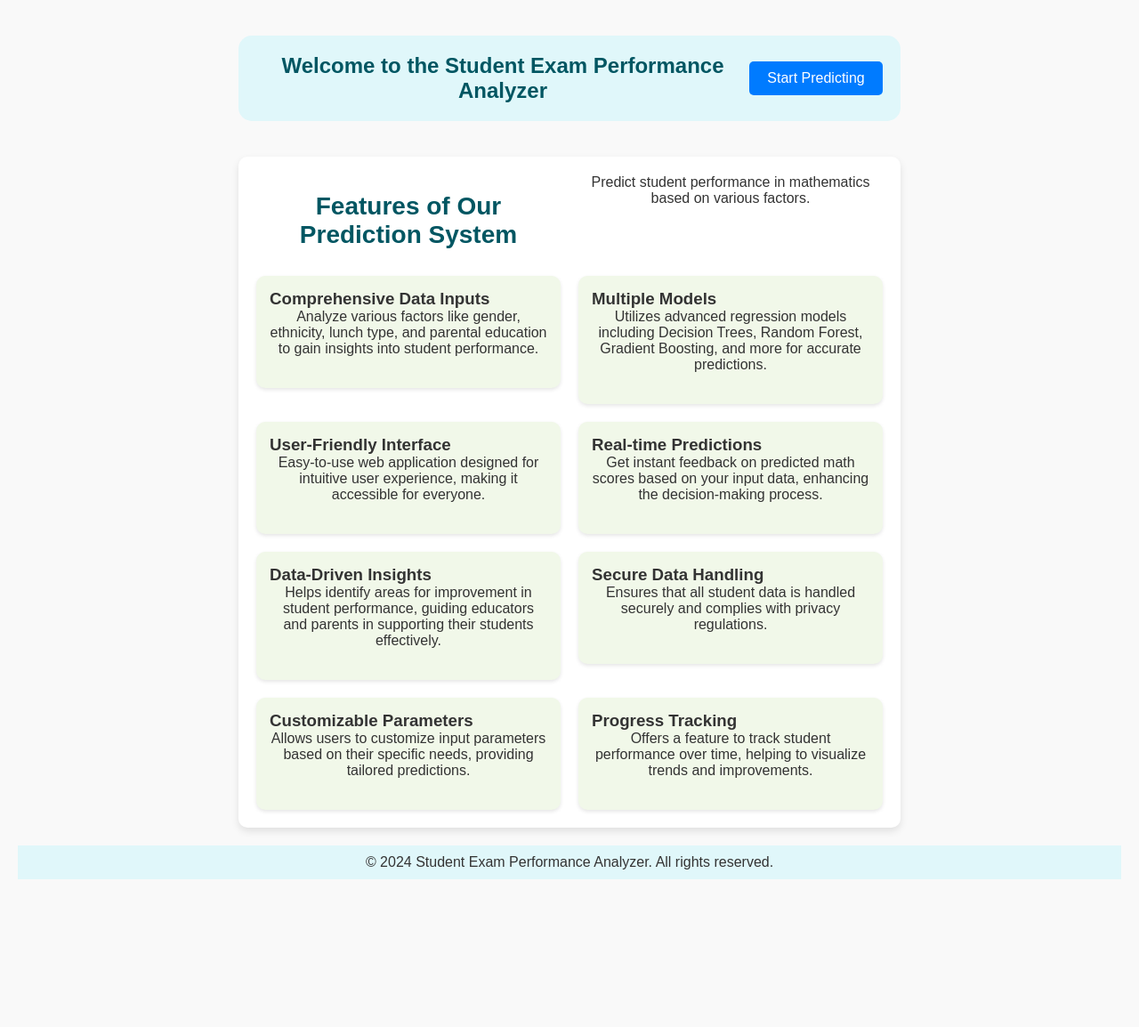
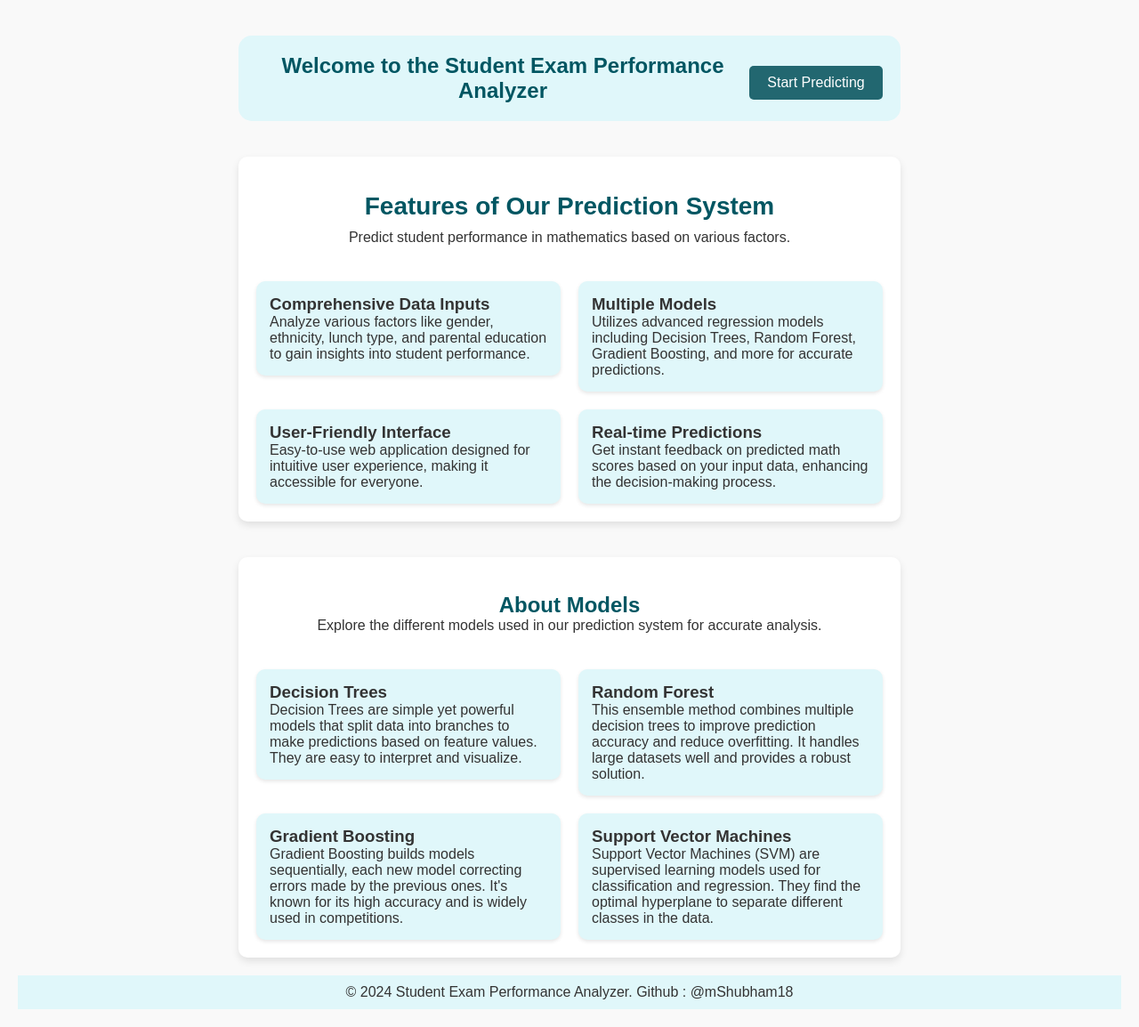
Before and after one commit to mShubham18/Student-Performance-Predictor, a Flask app: page / in a window 1280 px wide. Shown: the whole page at 89% size. Before the commit the page ends 988 px from the top, so only its background shows below. Run offline with Flask 3, Linux system fonts and the light colour scheme.

Commit message:
Completed the Frontend part of the WebAPp

```diff
--- a/static/predictdata.css
+++ b/static/predictdata.css
@@ -1,4 +1,8 @@
-/* predictdata.css */
+* {
+    box-sizing: border-box;
+    margin: 0;
+    padding: 0;
+}
 body {
     font-family: Arial, sans-serif;
     background-color: #f0f4f8;
@@ -6,68 +10,122 @@ body {
     margin: 0;
     padding: 20px;
 }
-
 .login {
+    width: 100%;
     max-width: 600px;
     margin: 50px auto;
-    padding: 20px;
+    padding: 30px;
     background-color: #fff;
     box-shadow: 0px 4px 10px rgba(0, 0, 0, 0.1);
     border-radius: 10px;
 }
-
 h1 {
     text-align: center;
     color: #2c3e50;
+    font-size: 1.9em;
 }
-
 form {
     margin-top: 20px;
 }
-
 .form-label {
     font-weight: bold;
     margin-bottom: 5px;
 }
-
 .mb-3 {
     margin-bottom: 15px;
 }
-
 .form-control {
     width: 100%;
-    padding: 10px;
+    padding: 12px;
     border-radius: 5px;
     border: 1px solid #ccc;
     margin-top: 5px;
+    box-sizing: border-box;
+    font-size: 1rem;
 }
-
 select.form-control, input.form-control {
-    height: 40px;
+    height: 45px;
     background-color: #f9f9f9;
 }
-
 select.form-control:focus, input.form-control:focus {
     border-color: #3498db;
     outline: none;
 }
-
 .btn {
-    background-color: #3498db;
+    background-color: #226770;
     color: #fff;
-    padding: 10px 15px;
+    padding: 15px;
     border: none;
     border-radius: 5px;
     cursor: pointer;
     width: 100%;
+    font-size: 1.2rem;
+    transition: background-color 0.3s ease;
 }
-
 .btn:hover {
-    background-color: #2980b9;
+    background-color: #2e8692;
 }
-
 h2 {
     text-align: center;
     margin-top: 20px;
-    color: #16a085;
+    color: #226770;
+    font-size: 1.5em;
 }
+.hero {
+    width: 100%;
+    max-width: 600px;
+    margin: 30px auto;
+    padding: 20px;
+    background-color: #e0f7fa;
+    border-radius: 10px;
+    text-align: center;
+}
+.hero h2 {
+    color: #2c3e50;
+    font-size: 1.8em;
+    margin-bottom: 10px;
+}
+.hero .btn {
+    margin-top: 10px;
+}
+@media screen and (max-width: 768px) {
+    .login {
+        max-width: 90%;
+        padding: 25px;
+    }
+    h1 {
+        font-size: 1.6em;
+    }
+    .form-control {
+        font-size: 1rem;
+        padding: 10px;
+    }
+    .btn {
+        padding: 12px;
+        font-size: 1.1rem;
+    }
+    .hero {
+        padding: 15px;
+    }
+    .hero h2 {
+        font-size: 1.5em;
+    }
+}
+@media screen and (max-width: 480px) {
+    .login {
+        max-width: 100%;
+        padding: 20px;
+        margin: 10px auto;
+    }
+    h1 {
+        font-size: 1.4em;
+    }
+    .form-control {
+        font-size: 0.9rem;
+        padding: 10px;
+    }
+    .btn {
+        padding: 10px;
+        font-size: 1rem;
+    }
+}
--- a/templates/index.html
+++ b/templates/index.html
@@ -5,13 +5,12 @@
     <meta charset="UTF-8">
     <meta name="viewport" content="width=device-width, initial-scale=1.0">
     <link rel="stylesheet" href="{{ url_for('static', filename='predictdata.css') }}">
-    <title>Student Exam Performance Analyzer</title>
+    <title>Student Exam Performance Predictor</title>
     <style>
-        /* Resetting some default margins and padding */
         * {
             margin: 0;
             padding: 0;
-            box-sizing: border-box; /* Ensure padding and borders don't affect width */
+            box-sizing: border-box;
         }
 
         body {
@@ -19,108 +18,138 @@
             background-color: #f9f9f9;
             display: flex;
             flex-direction: column;
-            min-height: 100vh; /* Full height for footer positioning */
+            min-height: 100vh;
         }
 
         .hero {
             display: flex;
             justify-content: space-between;
             align-items: center;
-            background-color: #e0f7fa; /* Light blue background */
+            background-color: #e0f7fa;
             border-radius: 15px;
             padding: 20px;
             margin: 20px auto;
-            width: 60%; /* Occupy only 60% of the screen width */
-            max-width: 1200px; /* Max width for larger screens */
+            width: 60%;
+            max-width: 1200px;
         }
 
         .hero h1 {
-            font-size: 24px; /* Increased size for better visibility */
-            margin: 0; /* Remove margin */
-            color: #005662; /* Darker shade for contrast */
+            font-size: 24px;
+            margin: 0;
+            color: #005662;
         }
 
         .btn {
             padding: 10px 20px;
-            background-color: #007bff; /* Bootstrap primary color */
+            background-color: #226770;
             color: white;
             border: none;
             border-radius: 5px;
             text-decoration: none;
             font-size: 16px;
-            max-width: 150px; /* Set a max-width for better appearance */
-            text-align: center; /* Center text inside button */
+            max-width: 150px;
+            text-align: center;
+        }
+        .btn:hover {
+            background-color: #2e8692;
         }
 
         .features {
             padding: 20px;
-            margin: 20px auto; /* Center the features box */
-            width: 60%; /* Match width with hero section */
-            max-width: 1200px; /* Max width for larger screens */
-            background-color: #ffffff; /* White background for features box */
+            margin: 20px auto;
+            width: 60%;
+            max-width: 1200px;
+            background-color: #ffffff;
             border-radius: 10px;
-            box-shadow: 0 4px 8px rgba(0, 0, 0, 0.1); /* Add shadow for depth */
-            flex-grow: 1; /* Allow this section to grow and push footer down */
-            display: grid; /* Use grid layout */
-            grid-template-columns: repeat(auto-fill, minmax(250px, 1fr)); /* Responsive grid */
-            gap: 20px; /* Gap between grid items */
-            align-items: start; /* Align items to the start for better spacing */
+            box-shadow: 0 4px 8px rgba(0, 0, 0, 0.1);
+            flex-grow: 1;
+            display: grid;
+            grid-template-columns: repeat(auto-fill, minmax(250px, 1fr));
+            gap: 20px;
+            align-items: start;
+        }
+
+        .features-header {
+            grid-column: span 2;
+            text-align: center;
+            margin-bottom: 20px;
+        }
+
+        .features-header h2 {
+            margin-bottom: 10px;
+            font-size: 28px;
+            color: #005662;
+        }
+
+        .features-header p {
+            font-size: 16px;
+            color: #333;
         }
 
         .feature-item {
-            background-color: #f1f8e9; /* Light green background for features */
+            background-color: #e0f7fa;
             border-radius: 10px;
             padding: 15px;
-            box-shadow: 0 2px 4px rgba(0, 0, 0, 0.1); /* Add shadow for depth */
-            display: flex; /* Flex for internal alignment */
-            flex-direction: column; /* Stack internal elements vertically */
-            justify-content: flex-start; /* Align items to the start */
-        }
-
-        .features h2 {
-            margin-bottom: 10px; /* Add spacing between heading and paragraph */
-            font-size: 28px; /* Font size for the main heading */
-            color: #005662; /* Darker shade for contrast */
-            text-align: center; /* Center the heading */
-        }
-
-        .features p {
-            margin-bottom: 20px; /* Spacing below the paragraph */
-            font-size: 16px; /* Font size for the paragraph */
-            color: #333; /* Dark gray color for better readability */
-            text-align: center; /* Center the paragraph */
-        }
-
-        .features ul {
-            padding-left: 20px; /* Add padding to the list */
-        }
-
-        .features li {
-            margin-bottom: 10px; /* Space between list items */
+            box-shadow: 0 2px 4px rgba(0, 0, 0, 0.1);
+            display: flex;
+            flex-direction: column;
+            justify-content: flex-start;
         }
 
         footer {
-            text-align: center; /* Center footer content */
+            text-align: center;
             padding: 10px;
-            background-color: #e0f7fa; /* Match footer with hero */
-            width: 100%; /* Full width */
-            position: relative; /* Ensure the footer stays at the bottom */
+            background-color: #e0f7fa;
+            width: 100%;
+            position: relative;
         }
 
-        /* Media queries for responsiveness */
+        .model-description {
+            grid-column: span 2;
+            text-align: center;
+            margin-bottom: 20px;
+        }
+
+        h2 {
+            color: #005662;
+        }
+
+        .model-item {
+            background-color: #e0f7fa;
+            border-radius: 10px;
+            padding: 15px;
+            box-shadow: 0 2px 4px rgba(0, 0, 0, 0.1);
+            display: flex;
+            flex-direction: column;
+            justify-content: flex-start;
+        }
+
         @media (max-width: 768px) {
             .hero {
-                flex-direction: column; /* Stack items vertically on smaller screens */
-                align-items: center; /* Center items */
+                flex-direction: column;
+                align-items: center;
             }
 
             .btn {
-                width: 100%; /* Make button full width on small screens */
-                margin-top: 10px; /* Add margin for spacing */
+                width: 100%;
+                margin-top: 10px;
             }
 
             .features {
-                width: 90%; /* Increase width on smaller screens */
+                width: 90%;
+            }
+
+            .features-header {
+                grid-column: span 1;
+            }
+
+            .model-description {
+                grid-column: span 1;
+                margin: 20px 0; /* Add spacing on mobile */
+            }
+
+            .model-item {
+                margin: 10px 0; /* Add spacing between model items */
             }
         }
     </style>
@@ -133,8 +162,10 @@
     </header>
 
     <section class="features">
-        <h2>Features of Our Prediction System</h2>
-        <p>Predict student performance in mathematics based on various factors.</p>
+        <div class="features-header">
+            <h2>Features of Our Prediction System</h2>
+            <p>Predict student performance in mathematics based on various factors.</p>
+        </div>
 
         <div class="feature-item">
             <h3>Comprehensive Data Inputs</h3>
@@ -155,30 +186,37 @@
             <h3>Real-time Predictions</h3>
             <p>Get instant feedback on predicted math scores based on your input data, enhancing the decision-making process.</p>
         </div>
+    </section>
 
-        <div class="feature-item">
-            <h3>Data-Driven Insights</h3>
-            <p>Helps identify areas for improvement in student performance, guiding educators and parents in supporting their students effectively.</p>
+    <section class="features">
+        <div class="model-description">
+            <h2>About Models</h2>
+            <p>Explore the different models used in our prediction system for accurate analysis.</p>
         </div>
 
-        <div class="feature-item">
-            <h3>Secure Data Handling</h3>
-            <p>Ensures that all student data is handled securely and complies with privacy regulations.</p>
+        <div class="model-item">
+            <h3>Decision Trees</h3>
+            <p>Decision Trees are simple yet powerful models that split data into branches to make predictions based on feature values. They are easy to interpret and visualize.</p>
         </div>
 
-        <div class="feature-item">
-            <h3>Customizable Parameters</h3>
-            <p>Allows users to customize input parameters based on their specific needs, providing tailored predictions.</p>
+        <div class="model-item">
+            <h3>Random Forest</h3>
+            <p>This ensemble method combines multiple decision trees to improve prediction accuracy and reduce overfitting. It handles large datasets well and provides a robust solution.</p>
         </div>
 
-        <div class="feature-item">
-            <h3>Progress Tracking</h3>
-            <p>Offers a feature to track student performance over time, helping to visualize trends and improvements.</p>
+        <div class="model-item">
+            <h3>Gradient Boosting</h3>
+            <p>Gradient Boosting builds models sequentially, each new model correcting errors made by the previous ones. It's known for its high accuracy and is widely used in competitions.</p>
+        </div>
+
+        <div class="model-item">
+            <h3>Support Vector Machines</h3>
+            <p>Support Vector Machines (SVM) are supervised learning models used for classification and regression. They find the optimal hyperplane to separate different classes in the data.</p>
         </div>
     </section>
 
     <footer>
-        <p>&copy; 2024 Student Exam Performance Analyzer. All rights reserved.</p>
+        <p>&copy; 2024 Student Exam Performance Analyzer. Github : @mShubham18</p>
     </footer>
 </body>
 
```
Also changed, not shown: templates/home.html (+57 -4 lines), 2 other files.
